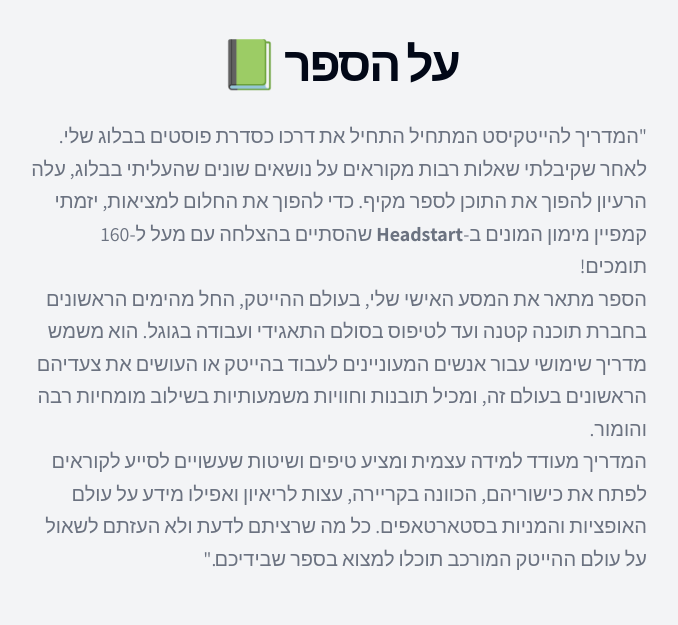
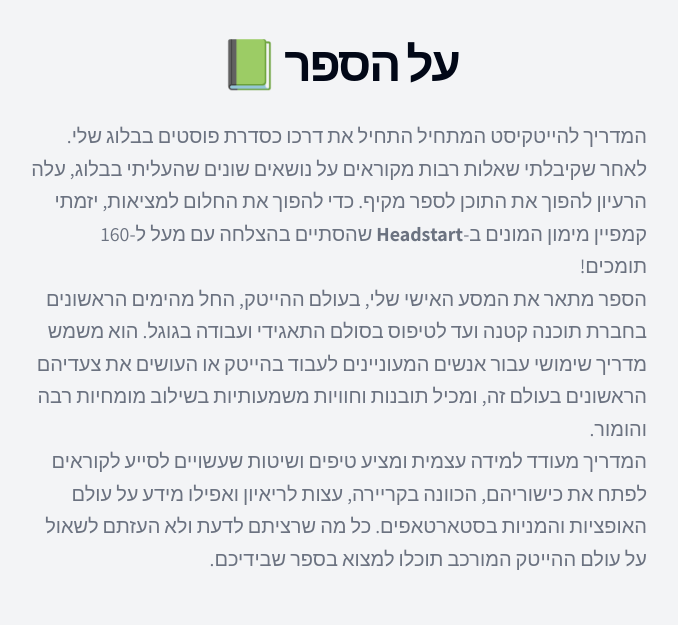
Before and after one commit to ronka/hightech-guide-chat, a Next.js app: page / in a window 1280 px wide. Shown: the part 840-1465 px from the top of the page, without its empty margins (301-979 px from the left). Built offline with nearby package versions, Linux system fonts and the light colour scheme.

Commit message:
Update landing page main text

```diff
--- a/src/components/landing-page/main.tsx
+++ b/src/components/landing-page/main.tsx
@@ -70,7 +70,7 @@ const Main = () => {
             </h2>
             <div className="text-gray-500 md:text-xl/relaxed lg:text-base/relaxed xl:text-xl/relaxed dark:text-gray-400 text-right">
               <p>
-                "המדריך להייטקיסט המתחיל התחיל את דרכו כסדרת פוסטים בבלוג שלי.
+                המדריך להייטקיסט המתחיל התחיל את דרכו כסדרת פוסטים בבלוג שלי.
                 לאחר שקיבלתי שאלות רבות מקוראים על נושאים שונים שהעליתי בבלוג,
                 עלה הרעיון להפוך את התוכן לספר מקיף. כדי להפוך את החלום למציאות,
                 יזמתי קמפיין מימון המונים ב-<b>Headstart</b> שהסתיים בהצלחה עם
@@ -88,7 +88,7 @@ const Main = () => {
                 המדריך מעודד למידה עצמית ומציע טיפים ושיטות שעשויים לסייע
                 לקוראים לפתח את כישוריהם, הכוונה בקריירה, עצות לריאיון ואפילו
                 מידע על עולם האופציות והמניות בסטארטאפים. כל מה שרציתם לדעת ולא
-                העזתם לשאול על עולם ההייטק המורכב תוכלו למצוא בספר שבידיכם."
+                העזתם לשאול על עולם ההייטק המורכב תוכלו למצוא בספר שבידיכם.
               </p>
             </div>
           </div>
```
